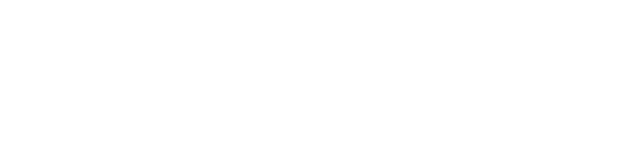
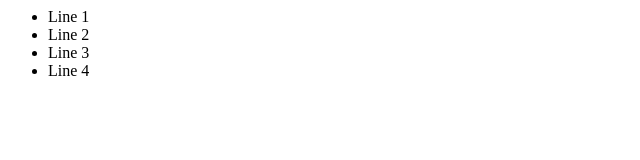
Before and after one commit to sconlin/learn-git, a plain HTML site: page index.html in a window 1280 px wide. Shown: the whole page, without its empty margins (0-640 px from the left). Drawn offline with Linux system fonts and the light colour scheme.

Commit message:
Added a list of items

```diff
--- a/index.html
+++ b/index.html
@@ -2,7 +2,14 @@
 <head>
 	<title>Page Title</title>
 </head>
+
 <body>
+	<ul>
+		<li>Line 1</li>
+		<li>Line 2</li>
+		<li>Line 3</li>
+		<li>Line 4</li>
+	</ul>
 
 </body>
 </html>
```
